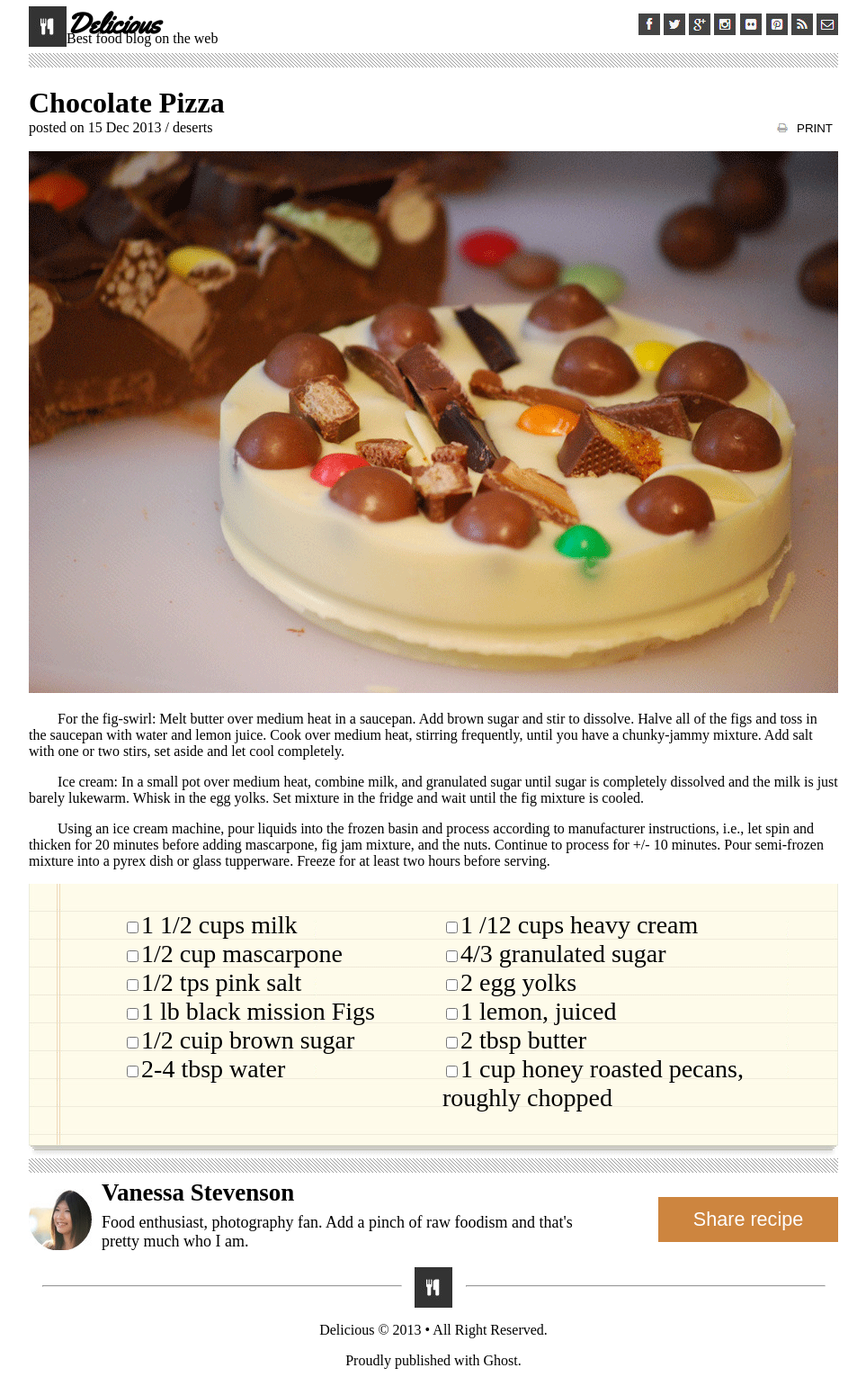
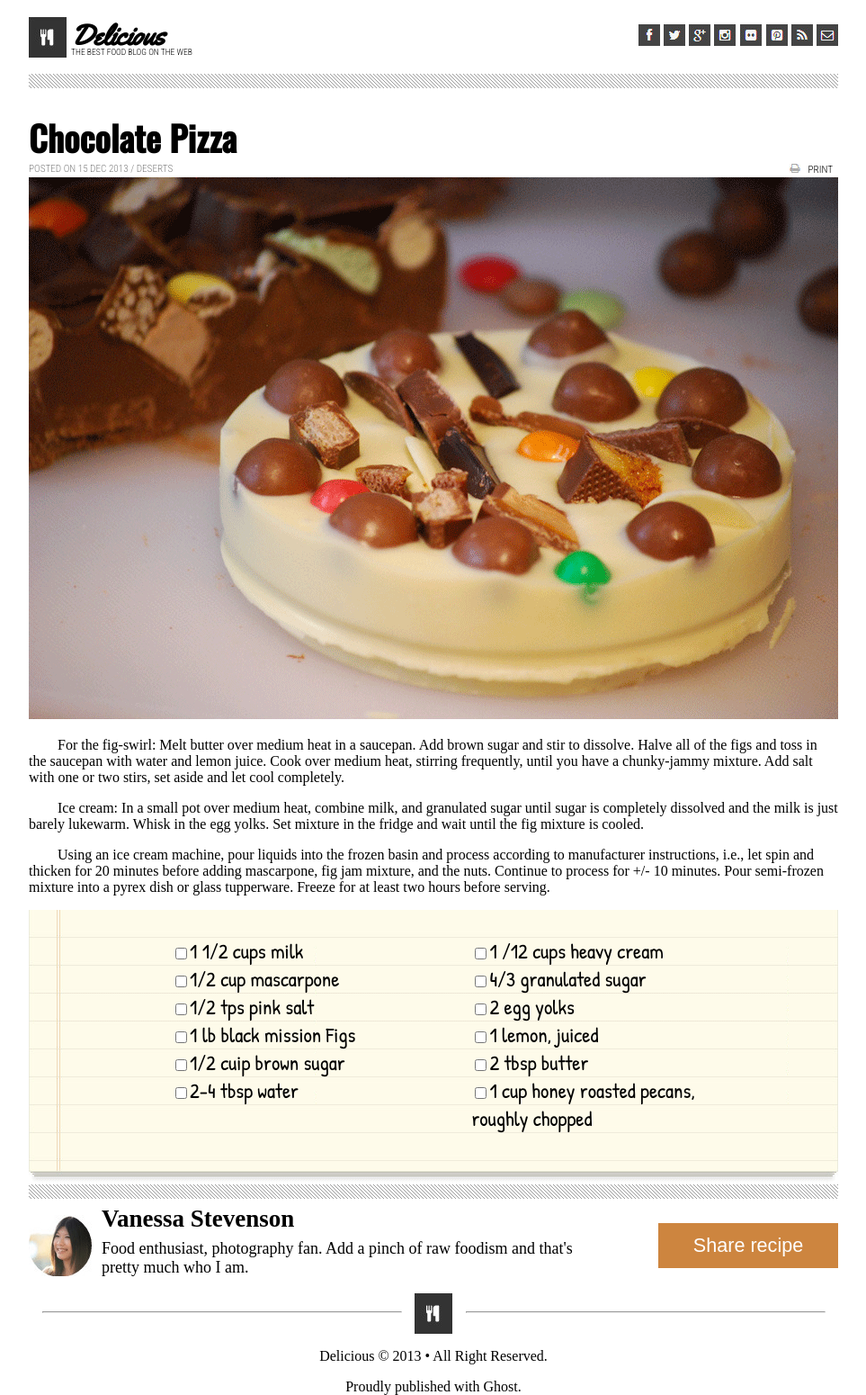
Before and after one commit to jlaurentpdx/lab-10a-chocolate-pizza, a website: page index.html in a window 1280 px wide. Shown: the whole page at 90% size, without its empty margins (158-1121 px from the left). Before the commit the page ends 1521 px from the top, so only its background shows below. Drawn offline with nearby package versions, Linux system fonts and the light colour scheme.

Commit message:
implemented selected fonts

```diff
--- a/index.html
+++ b/index.html
@@ -11,7 +11,10 @@
     <link rel="stylesheet" href="./styles/reset.css">
     <link rel="stylesheet" href="./styles/style.css">
     <link rel="stylesheet" href="./styles/home.css">
-    <title>Document</title>
+    <link rel="preconnect" href="https://fonts.googleapis.com">
+    <link rel="preconnect" href="https://fonts.gstatic.com" crossorigin>
+    <link href="https://fonts.googleapis.com/css2?family=Oswald:wght@500&family=Patrick+Hand&family=Roboto+Condensed:wght@300&family=Yellowtail&display=swap" rel="stylesheet">
+    <title>Delicious: The Best Food Blog On The Web - Chocolate Pizza</title>
 </head>
 
 <body>
@@ -19,7 +22,7 @@
         <img id="logo-top" src="./assets/logo.png" alt="Delicious Logo">
         <section id="heading">
             <h1>Delicious</h1>
-            <p>Best food blog on the web</p>
+            <p id="subtitle">The best food blog on the web</p>
         </section>
         <section id="social">
             <img src="./assets/fb-icon.png" alt="Facebook">
@@ -35,11 +38,11 @@
 
     <main>
         <div class="divider"></div>
-        <div id="Title">
+        <div id="title">
             <h1>Chocolate Pizza</h1>
         </div>
-        <div id="subtitle-print-bar">
-            <p id="subtitle">posted on 15 Dec 2013 / deserts</p>
+        <div id="date-print-bar">
+            <p id="posted-date">posted on 15 Dec 2013 / deserts</p>
             <div id="print-button">
                 <label name="button">
                     <img src="./assets/print-icon.png" alt="Print" name="button">
@@ -74,7 +77,7 @@
                 <input type="checkbox">1/2 tps pink salt</input><br>
                 <input type="checkbox">1 lb black mission Figs</input><br>
                 <input type="checkbox">1/2 cuip brown sugar</input><br>
-                <input type="checkbox">2-4 tbsp water</input><br>
+                <input type="checkbox">2-4 tbsp water</input>
             </ul>
             <ul>
                 <input type="checkbox">1 /12 cups heavy cream</input><br>
--- a/styles/style.css
+++ b/styles/style.css
@@ -1,4 +1,9 @@
 @import url('https://fonts.googleapis.com/css2?family=Yellowtail&display=swap');
+
+/* font-family: 'Oswald', sans-serif;
+font-family: 'Patrick Hand', cursive;
+font-family: 'Roboto Condensed', sans-serif;
+font-family: 'Yellowtail', cursive; */
 
 body {
     text-align: left;
@@ -18,10 +23,6 @@ h1 {
     margin-bottom: 0;
 }
 
-#heading > h1 {
-    font-family: 'Yellowtail', cursive;
-    font-size: 2rem;
-}
 
 h2 {
     line-height: 0px;
@@ -47,8 +48,9 @@ input {
 
 input[type=checkbox]:checked {
     text-decoration: line-through;
+}
 
-}
+/* CLASSES */
 
 .divider {
     width: 100%;
@@ -56,9 +58,89 @@ input[type=checkbox]:checked {
     background-image: url(../assets/hr-img.png);
 }
 
+/* ID */
+
+#logo-top {
+    align-self: center;
+}
+
+#heading {
+    align-items: left;
+    flex-grow: 2;
+    padding: 0 0 10px 5px;
+    margin: 0;
+}
+
+#heading > h1 {
+    font-family: 'Yellowtail', cursive;
+    font-size: 2rem;
+    margin-bottom: 0;
+    line-height: 25px;
+}
+
+#heading > p {
+    font-family: 'Roboto Condensed', sans-serif;
+    font-size: 0.6rem;
+    text-transform: uppercase;
+    margin-top: 0;
+}
+
+#title {
+    font-family: 'Oswald', sans-serif;
+    font-size: 1.2rem;
+}
+
+#date-print-bar {
+    display: flex;
+    justify-content: space-between;
+    font-family: 'Roboto Condensed', sans-serif;
+    text-transform: uppercase;
+    color: gray;
+    font-size: 0.7rem;
+}
+
+#print-button > button {
+    align-self: center;
+}
+
+#posted-date {
+    margin: 0;
+}
+
 #print {
     background-color: transparent;
     border: none;
+    font-family: 'Roboto Condensed', sans-serif;
+    font-size: 0.7rem;
+}
+
+#blog {
+    text-indent: 2rem;
+}
+
+#recipe {
+    background-image: url(../assets/list-bg.png);
+    height: 305px;
+    display: flex;
+    align-items: top;
+    font-size: 23px;
+    justify-content: space-evenly;
+    padding: 30px;
+    font-family: 'Patrick Hand', cursive;
+}
+
+#blogger {
+    flex-grow: 2;
+    margin-left: 10px;
+}
+
+
+#van {
+    display: flex;
+    align-items: left;
+    font-size: large;
+    justify-content: top;
+    justify-content: space-between;
 }
 
 #share {
@@ -71,56 +153,6 @@ input[type=checkbox]:checked {
     margin: auto;
 }
 
-#van {
-    display: flex;
-    align-items: left;
-    font-size: large;
-    justify-content: top;
-    justify-content: space-between;
-}
-
-#blogger {
-    flex-grow: 2;
-    margin-left: 10px;
-}
-
 #footer-break {
     display: flex;
 }
-
-#blog {
-    text-indent: 2rem;
-}
-
-#logo-top {
-    align-self: center;
-}
-
-#heading {
-    line-height: 0px;
-    align-items: left;
-    flex-grow: 2;
-}
-
-#print-button {
-    align-self: top;
-}
-
-#subtitle-print-bar {
-    display: flex;
-    justify-content: space-between;
-}
-
-#subtitle {
-    margin-top: 0px;
-}
-
-#recipe {
-    background-image: url(../assets/list-bg.png);
-    height: 305px;
-    display: flex;
-    align-items: top;
-    font-size: 28px;
-    justify-content: space-evenly;
-    padding: 30px;
-}
```
